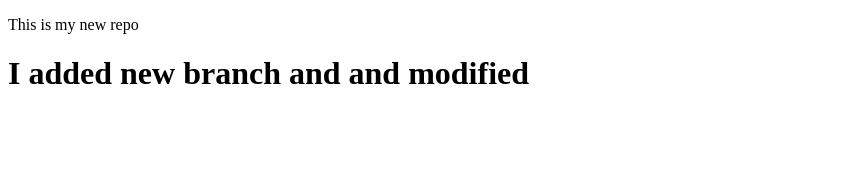
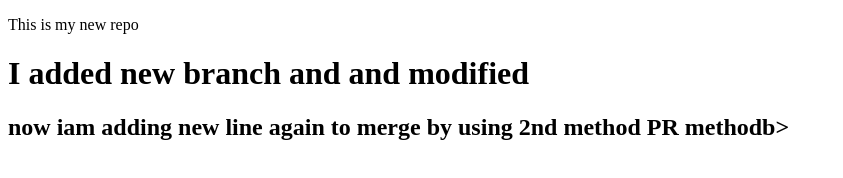
Before and after one commit to shreyas121sp/new_repo, a plain HTML site: page index.html in a window 1280 px wide. Shown: the whole page, without its empty margins (0-843 px from the left). Drawn offline with Linux system fonts and the light colour scheme.

Commit message:
added new line to to PR METHOD

```diff
--- a/index.html
+++ b/index.html
@@ -8,5 +8,6 @@
 <body>
     <p> This is my new repo</p>
     <h1> I added new branch and and modified</h1>
+    <h2>now iam adding new line again to merge by using 2nd method <b> PR method</b>b></h2>
 </body>
 </html>
```
